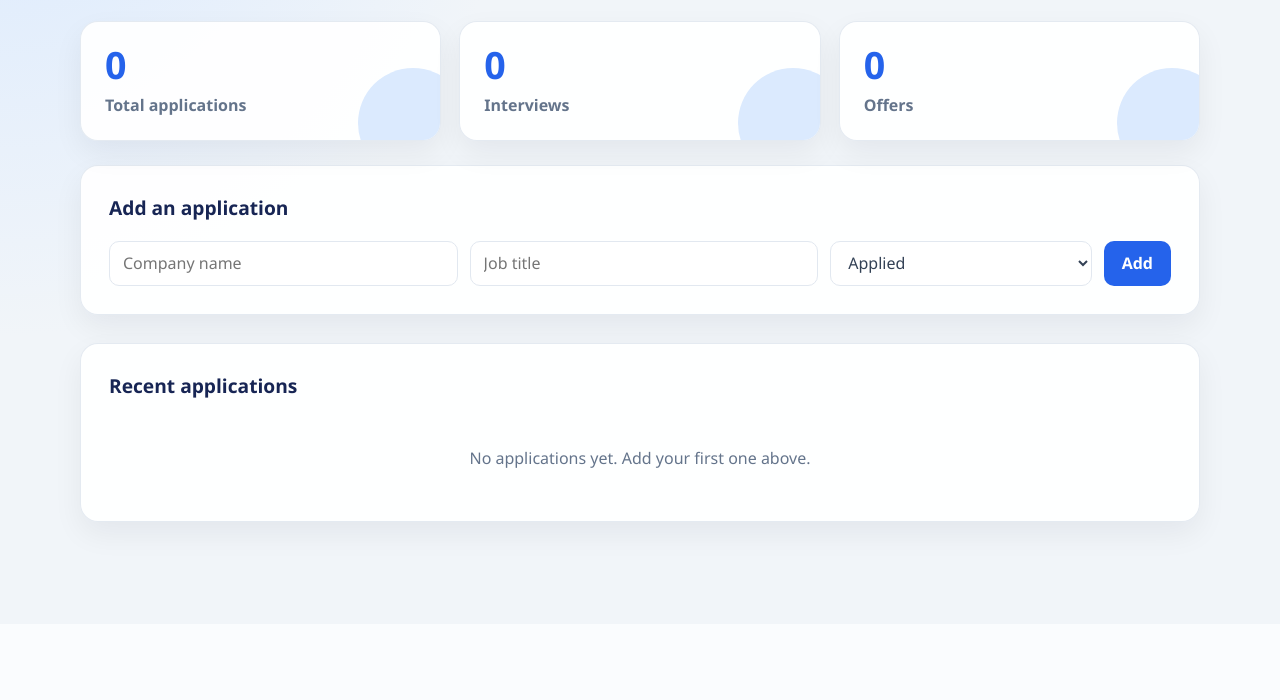
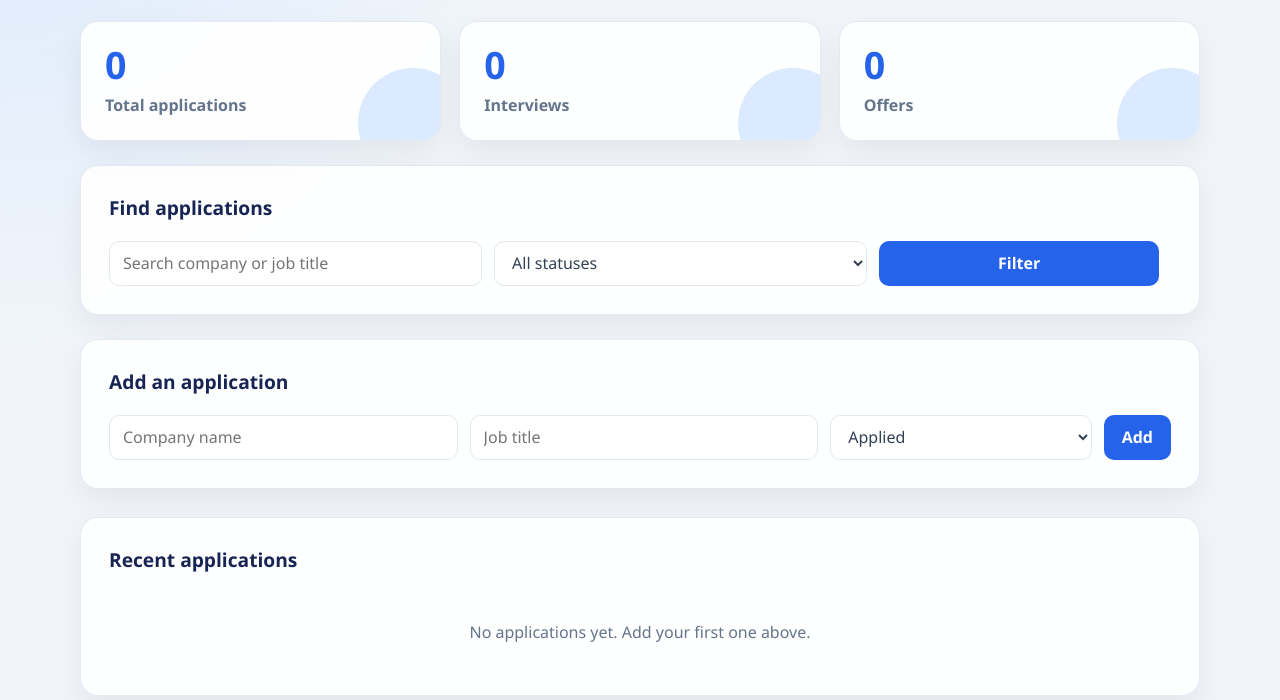
Before and after one commit to CriticalOne9/Job-Application-Tracker, a Flask app: page / in a window 1280 px wide. Shown: the part 176-876 px from the top of the page. Before the commit the page ends 719 px from the top, so only its background shows below. Run offline with Flask 3, Linux system fonts and the light colour scheme; data that the repository does not hold is empty.

Commit message:
Added finding feature

```diff
--- a/app.py
+++ b/app.py
@@ -32,20 +32,47 @@ def initialize_database():
 
 @app.route("/")
 def home():
+    search = request.args.get("search", "").strip()
+    selected_status = request.args.get("status", "All")
+
+    query = "SELECT * FROM applications"
+    conditions = []
+    parameters = []
+
+    if search:
+        conditions.append("(company LIKE ? OR role LIKE ?)")
+        parameters.extend([f"%{search}%", f"%{search}%"])
+
+    if selected_status in ALLOWED_STATUSES:
+        conditions.append("status = ?")
+        parameters.append(selected_status)
+
+    if conditions:
+        query += " WHERE " + " AND ".join(conditions)
+
+    query += " ORDER BY id DESC"
+
     with get_database_connection() as connection:
-        applications = connection.execute(
-            "SELECT * FROM applications ORDER BY id DESC"
-        ).fetchall()
-
-    interviews = sum(app["status"] == "Interview" for app in applications)
-    offers = sum(app["status"] == "Offer" for app in applications)
+        applications = connection.execute(query, parameters).fetchall()
+        total = connection.execute(
+            "SELECT COUNT(*) FROM applications"
+        ).fetchone()[0]
+        interviews = connection.execute(
+            "SELECT COUNT(*) FROM applications WHERE status = 'Interview'"
+        ).fetchone()[0]
+        offers = connection.execute(
+            "SELECT COUNT(*) FROM applications WHERE status = 'Offer'"
+        ).fetchone()[0]
 
     return render_template(
         "index.html",
         applications=applications,
-        total=len(applications),
+        total=total,
         interviews=interviews,
         offers=offers,
+        search=search,
+        selected_status=selected_status,
+        statuses=ALLOWED_STATUSES,
     )
 
 
--- a/templates/index.html
+++ b/templates/index.html
@@ -26,6 +26,28 @@
       </div>
     </section>
 
+    <section class="panel" style="margin-bottom: 24px;">
+  <h2>Find applications</h2>
+  <form class="form-grid" action="{{ url_for('home') }}" method="GET">
+    <input
+      type="search"
+      name="search"
+      value="{{ search }}"
+      placeholder="Search company or job title"
+    >
+
+    <select name="status">
+      <option value="All">All statuses</option>
+      {% for status in statuses %}
+      <option value="{{ status }}" {% if selected_status == status %}selected{% endif %}>
+        {{ status }}
+      </option>
+      {% endfor %}
+    </select>
+
+    <button type="submit">Filter</button>
+  </form>
+</section>
     <section class="panel">
       <h2>Add an application</h2>
       <form class="form-grid" action="{{ url_for('add_application') }}" method="POST">
```
